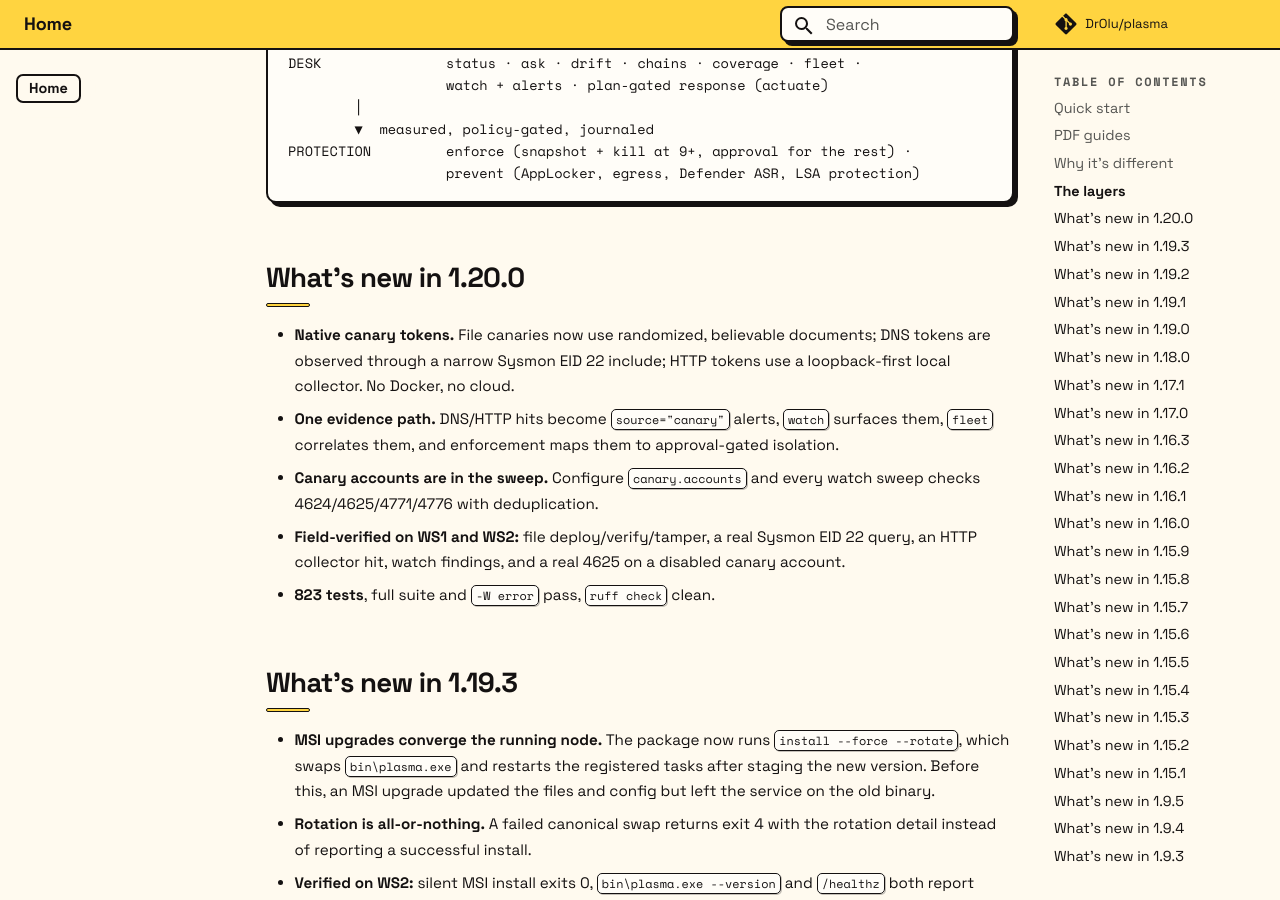
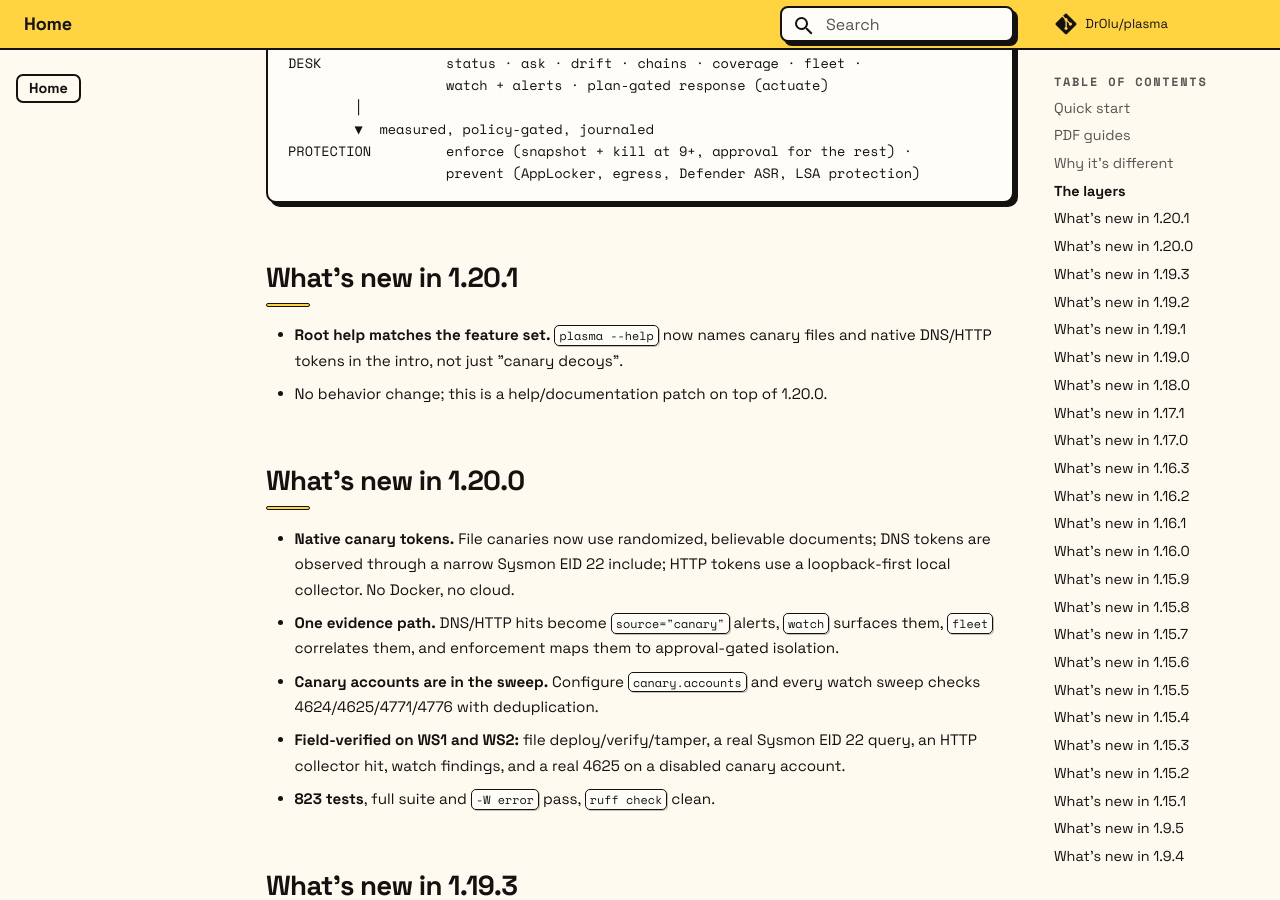
Before and after one commit to DrOlu/plasma, an MkDocs documentation site: the page built from docs/index.md, in a window 1280 px wide and 900 px high, scrolled down 3153 px. Built offline with MkDocs 1.6.1 and Material for MkDocs 9.7.7, drawn with Linux system fonts in a browser that asks for light colours; comment, search, counter and statistics services are not loaded; some of the changed text lies outside the part shown.

Commit message:
chore(release): 1.20.1 root help wording
Bump to 1.20.1 so the installed binary reports the updated root help that names native DNS/HTTP canary tokens. Refresh docs, website and PDF guides.

````diff
--- a/docs/index.md
+++ b/docs/index.md
@@ -1,12 +1,12 @@
 <div class="raft-hero" markdown="0">
-<p class="raft-eyebrow">Windows EDR &middot; v1.20.0</p>
+<p class="raft-eyebrow">Windows EDR &middot; v1.20.1</p>
 <h1>No log lake.<br>No cloud.<br>No blind trust.</h1>
 <p class="raft-lede">Plasma keeps the telemetry on the box, answers questions with a
 121M on-device model, and makes every response named, journaled, and reversible.
 The endpoint can explain itself &mdash; without shipping its diary anywhere.</p>
 <div class="raft-actions">
 <a class="raft-btn primary" href="getting-started/">Get started</a>
-<a class="raft-btn" href="https://github.com/DrOlu/plasma/releases/latest">Download v1.20.0</a>
+<a class="raft-btn" href="https://github.com/DrOlu/plasma/releases/latest">Download v1.20.1</a>
 <a class="raft-btn" href="agent-native/">Agent-native operation</a>
 </div>
 <div class="raft-badges">
@@ -111,6 +111,12 @@ DESK               status · ask · drift · chains · coverage · fleet ·
 PROTECTION         enforce (snapshot + kill at 9+, approval for the rest) ·
                    prevent (AppLocker, egress, Defender ASR, LSA protection)
 ```
+
+## What's new in 1.20.1
+
+- **Root help matches the feature set.** `plasma --help` now names canary
+  files and native DNS/HTTP tokens in the intro, not just "canary decoys".
+- No behavior change; this is a help/documentation patch on top of 1.20.0.
 
 ## What's new in 1.20.0
 
--- a/plasma/__init__.py
+++ b/plasma/__init__.py
@@ -1,5 +1,5 @@
 """Plasma — agent-based EDR bundle with a frozen neuralOS instance."""
 
-__version__ = "1.20.0"
+__version__ = "1.20.1"
 PRODUCT = "Plasma"
 SCHEMA_VERSION = 1
--- a/pyproject.toml
+++ b/pyproject.toml
@@ -4,7 +4,7 @@ build-backend = "setuptools.build_meta"
 
 [project]
 name = "plasma-edr"
-version = "1.20.0"
+version = "1.20.1"
 description = "Plasma — an agent-based EDR bundle: Sentinel detection layer + a frozen neuralOS instance"
 readme = "README.md"
 requires-python = ">=3.9"
````
Also changed, not shown: CHANGELOG.md (+7 -0 lines), docs/changelog.md (+7 -0 lines), website/index.html (+7 -7 lines), 4 other files.
